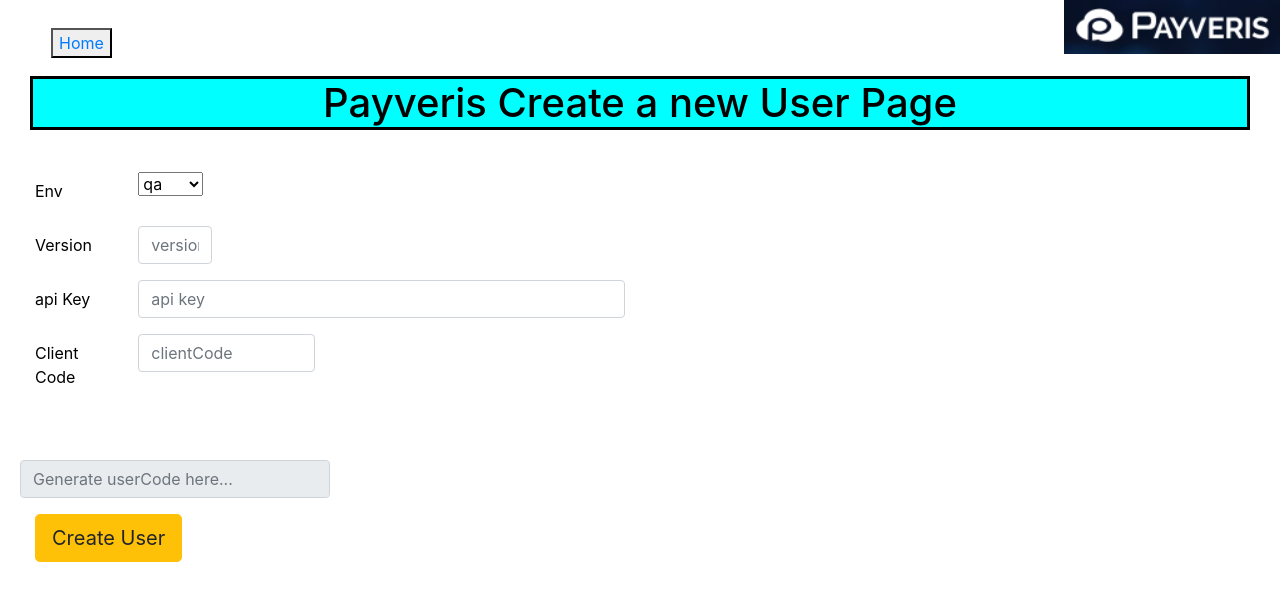
After one commit to vijaypampana/CS50, a Flask app: template src/main/python/templates/createNewUser.html in a window 1280 px wide. The commit adds this page. Shown: the top 601 px of the page. Run offline with Flask 2, Linux system fonts and the light colour scheme; the template is opened without the code that fills it, so the values that code supplies are empty; style sheets or scripts are compiled from the project's sources; some libraries are stand-ins or nearby versions.

Commit message:
create User Logic

```diff
--- a/src/main/python/app.py
+++ b/src/main/python/app.py
@@ -1,36 +1,43 @@
 from flask import Flask, render_template, request
-from bs4 import BeautifulSoup
-from lxml import etree
-import json
+import utilities
 
-app = Flask(__name__)   #A new web application is a flask application, app is a variable which can be used in the below file ex @app.route
+app = Flask(__name__)  # A new web application is a flask application, app is a variable which can be used in the below file ex @app.route
+
 
 @app.route("/")
 def index():
     return render_template("index.html")
 
-@app.route("/jsonBeautifier")
+
+@app.route("/jsonBeautifier", methods=['GET', 'POST'])
 def jsonBeautifier():
-    return render_template("jsonBeautifier.html")
+    if request.method == 'POST':
+        rawJson = request.form.get("JSONDocumentTextBox", type=str)
+        return render_template("jsonBeautifier.html", rawJson=utilities.jsonBeautifierprocess(rawJson))
+    else:
+        return render_template("jsonBeautifier.html")
 
-@app.route('/xmlBeautifier')
+
+@app.route('/xmlBeautifier', methods=['GET', 'POST'])
 def xmlBeautifier():
-    return render_template("xmlBeautifier.html")
+    if request.method == 'POST':
+        rawXml = request.form.get("XmlDocumentTextBox")
+        return render_template("xmlBeautifier.html", rawXml=utilities.xmlBeautifierprocess(rawXml))
+    else:
+        return render_template("xmlBeautifier.html")
 
-@app.route("/createUser")
+
+@app.route("/createUser", methods=['GET', 'POST'])
 def createUser():
-    return "Welcome to Create Automated User Page"
+    if request.method == 'POST':
+        env = request.form.get("env")
+        version = request.form.get("version")
+        apikey = request.form.get("apikey")
+        clientCode = request.form.get("clientCode")
+        return render_template("createNewUser.html", userCode=utilities.createNormalUser(env, version, apikey, clientCode))
+    else:
+        return render_template("createNewUser.html")
 
-@app.route('/xmlBeautify', methods=["POST"])
-def xmlBeautify():
-    rawXml = request.form.get("XmlDocumentTextBox")
-    return render_template("xmlBeautifier.html", rawXml=str.replace((BeautifulSoup(rawXml, "lxml").prettify(encoding='UTF-8')).decode("UTF-8"), "\n", "\r\n"))
-    # return etree.tostring(etree.parse(rawXml), pretty_print=True, xml_declaration=True, encoding='UTF-8')
-
-@app.route('/jsonBeautify', methods=["POST"])
-def jsonBeautify():
-    rawJson1 = request.form.get("JSONDocumentTextBox", type=str)
-    return render_template("jsonBeautifier.html", rawJson=json.dumps(json.loads(rawJson1), indent=2))
 
 if __name__ == "__main__":
     app.run()
--- /dev/null
+++ b/src/main/python/templates/createNewUser.html
@@ -0,0 +1,66 @@
+{% extends "layout.html" %}
+
+{% block header %}
+<div class="row">
+    <div class="col-md-12">
+        <h1>Payveris Create a new User Page</h1>
+    </div>
+</div>
+{% endblock %}
+
+{% block body %}
+<br>
+<form name="form1" method="post" action="{{ url_for('createUser') }}" id="form1">
+    <div class="container-fluid">
+        <div class="row form-group" >
+            <label for="staticEnv" class="col-sm-1 col-form-label">Env</label>
+            <div class="col-sm-1">
+                <select id="env" name="env">
+                    <option>qa</option>
+                    <option>qa2</option>
+                    <option>qa3</option>
+                    <option>demo</option>
+                    <option>dev</option>
+                </select>
+            </div>
+        </div>
+
+        <div class="row form-group">
+            <label for="version" class="col-sm-1 col-form-label">Version</label>
+            <div class="col-sm-1">
+                <input class="form-control" type="text" id="version" name="version" placeholder="version" maxlength="4">
+            </div>
+        </div>
+
+        <div class="row form-group">
+            <label for="apiKey" class="col-sm-1 col-form-label">api Key</label>
+            <div class="col-sm-5">
+                <input class="form-control" type="text" id="apiKey" name="apikey" placeholder="api key" >
+            </div>
+        </div>
+
+        <div class="row form-group">
+            <label for="clientCode" class="col-sm-1 col-form-label">Client Code</label>
+            <div class="col-sm-2">
+                <input class="form-control" type="text" id="clientCode" name="clientCode" placeholder="clientCode" >
+            </div>
+        </div>
+        <br></br>
+        <div class="row form-group">
+            <input class="form-control col-sm-3" type="text" placeholder="Generate userCode here..." readonly>
+        </div>
+
+        <div class="row">
+            <div class="col-md-12">
+                <input type="submit" name="cuNowButton" value="Create User" id="createUserButton"
+                       class="btn btn-lg btn-warning beautify-button"/>
+            </div>
+        </div>
+    </div>
+</form>
+
+{% endblock %}
+
+{% block footer %}
+
+{% endblock %}
--- a/src/main/python/templates/jsonBeautifier.html
+++ b/src/main/python/templates/jsonBeautifier.html
@@ -10,7 +10,7 @@
 
 {% block body %}
 
-   <form name="form1" method="post" action="{{ url_for('jsonBeautify') }}" id="form1">
+   <form name="form1" method="post" action="{{ url_for('jsonBeautifier') }}" id="form1">
       <div class="container-fluid">
          <div class="row">
             <div class="col-md-12">
--- a/src/main/python/templates/xmlBeautifier.html
+++ b/src/main/python/templates/xmlBeautifier.html
@@ -10,7 +10,7 @@
 
 {% block body %}
 
-   <form name="form1" method="post" action="{{ url_for('xmlBeautify') }}" id="form1">
+   <form name="form1" method="post" action="{{ url_for('xmlBeautifier') }}" id="form1">
       <div class="container-fluid">
          <div class="row">
             <div class="col-md-12">
--- /dev/null
+++ b/src/main/python/utilities.py
@@ -0,0 +1,73 @@
+from bs4 import BeautifulSoup
+import json
+import namegenerator, os, random
+from datetime import datetime
+import requests as req
+
+
+__name__ = "utilities"
+
+global clientCodeStart, firstNameStart, ssnFlag, delimiter
+clientCodeStart = "8888"
+firstNameStart = "auto"
+ssnFlag = True
+delimiter = ","
+
+
+def jsonBeautifierprocess(value):
+    return json.dumps(json.loads(value), indent=2)
+
+
+def xmlBeautifierprocess(value):
+    return str.replace((BeautifulSoup(value, "lxml").prettify(encoding='UTF-8')).decode("UTF-8"), "\n", "\r\n")
+
+
+def appendZero(param, val):
+    value = str(param)
+    ln = val - len(value)
+    while (ln > 0):
+        value = '0' + value
+        ln = ln - 1
+    return value
+
+
+def generateRandomChar(val):
+    return namegenerator.gen().replace("-", "")[:val]
+
+
+def getRandomNumber(val):
+    return appendZero(int(random.random() * (10 ** val)), val)
+
+
+def createNormalUser(env, version, apikey, clientCode):
+    now = datetime.now()
+    firstName = firstNameStart + generateRandomChar(8)
+    lastName = generateRandomChar(8)
+    loginid = generateRandomChar(8)
+    userCode = clientCodeStart + str(now.year) + str(now.month) + str(now.day) + str(now.hour) + str(now.minute) + str(now.second) + str(now.microsecond)
+    ssn = getRandomNumber(9)
+    fileContent = ""
+    endPoint = ""
+    with open("static/files/soap/createUser.xml") as file:
+        fileContent = file.read()
+    fileContent = str.replace(fileContent, '${version}', version)
+    fileContent = str.replace(fileContent, '${apikey}', apikey)
+    fileContent = str.replace(fileContent, '${client_code}', clientCode)
+    fileContent = str.replace(fileContent, '${firstName}', firstName)
+    fileContent = str.replace(fileContent, '${lastName}', lastName)
+    fileContent = str.replace(fileContent, '${ssn}', ssn)
+    fileContent = str.replace(fileContent, '${loginid}', loginid)
+    fileContent = str.replace(fileContent, '${user_code}', userCode)
+
+    if(env == 'qa') :
+        endPoint = "https://qa-api.regrpayverisbp.com/api/services/CustomerServices"
+    elif(env == 'qa2'):
+        endPoint = "https://qa-api.regrpayverisbp.com/api/services/CustomerServices"
+
+    resp = req.post(endPoint, fileContent)
+
+    if resp.status_code != req.codes.ok:
+        return "Encounter a issue while creating a new User"
+    else:
+        print(userCode)
+        return userCode
```
